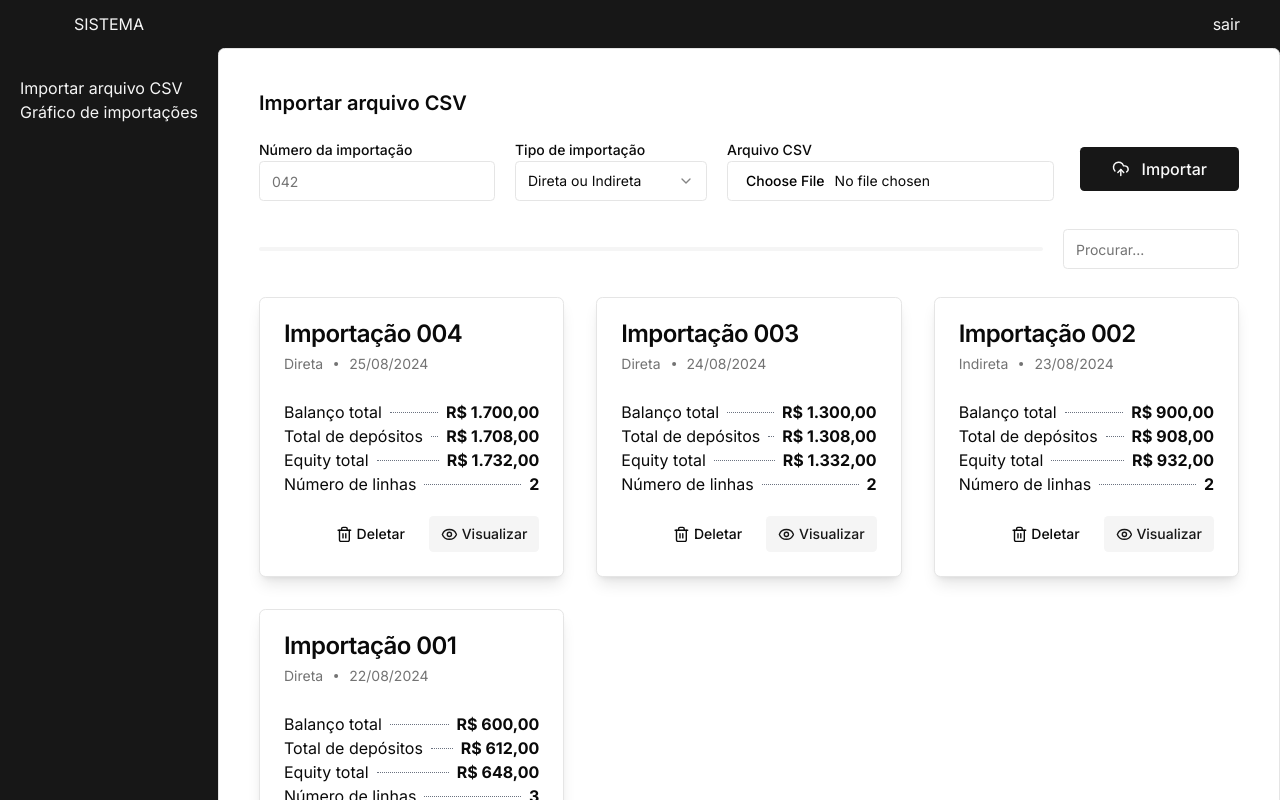
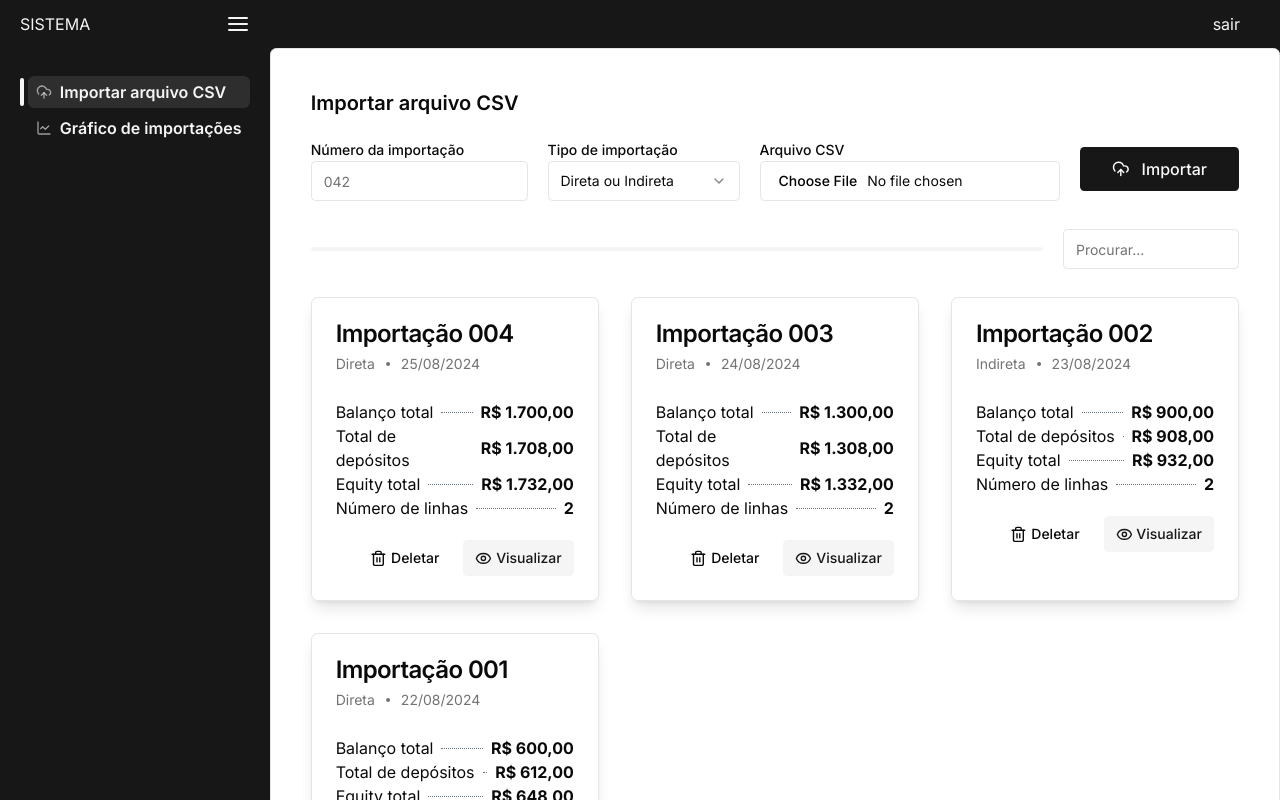
Before and after one commit to lppastor/import-csv, a Next.js app in the folder web-client/: page / in a window 1280 px wide. Shown: the top 800 px of the page. Built offline with nearby package versions, Linux system fonts and the light colour scheme.

Commit message:
feat(web): update side manu items UI

```diff
--- a/web-client/src/components/side-menu.tsx
+++ b/web-client/src/components/side-menu.tsx
@@ -1,13 +1,54 @@
+import Link from 'next/link'
+import {
+  AlignJustify,
+  ChartLine,
+  CloudUpload,
+  Icon,
+  LucideIcon,
+} from 'lucide-react'
+import { ReactNode } from 'react'
+
+type NavItemProps = {
+  Icon: LucideIcon
+  title: string
+  path: string
+  active?: boolean
+}
+
+function NavItem({ Icon, path, title, active = false }: NavItemProps) {
+  return (
+    <Link href={path} className='flex items-center gap-1 group'>
+      <div
+        data-active={active}
+        className='h-7 rounded-full w-1 data-[active="true"]:bg-secondary'
+      />
+      <div
+        data-active={active}
+        className='flex items-center gap-2 data-[active="true"]:bg-secondary/10 p-1 px-2 rounded-lg w-full group-hover:bg-secondary/20 transition-colors'
+      >
+        <Icon size='1em' className='text-secondary/60' />
+        <span className='text-secondary font-semibold'>{title}</span>
+      </div>
+    </Link>
+  )
+}
+
 export function SideMenu() {
   return (
     <div className='relative'>
       <div className='h-dvh px-5 py-3 w-fit sticky top-0 bg-secondary-foreground text-secondary space-y-10'>
-        <header className='text-center'>
+        <header className='flex items-center justify-between'>
           <h1>SISTEMA</h1>
+          <AlignJustify />
         </header>
-        <nav className='flex flex-col'>
-          <a href='#'>Importar arquivo CSV</a>
-          <a href='#'>Gráfico de importações</a>
+        <nav className='flex flex-col space-y-1'>
+          <NavItem
+            active
+            Icon={CloudUpload}
+            path='#'
+            title='Importar arquivo CSV'
+          />
+          <NavItem Icon={ChartLine} path='#' title='Gráfico de importações' />
         </nav>
       </div>
     </div>
```
